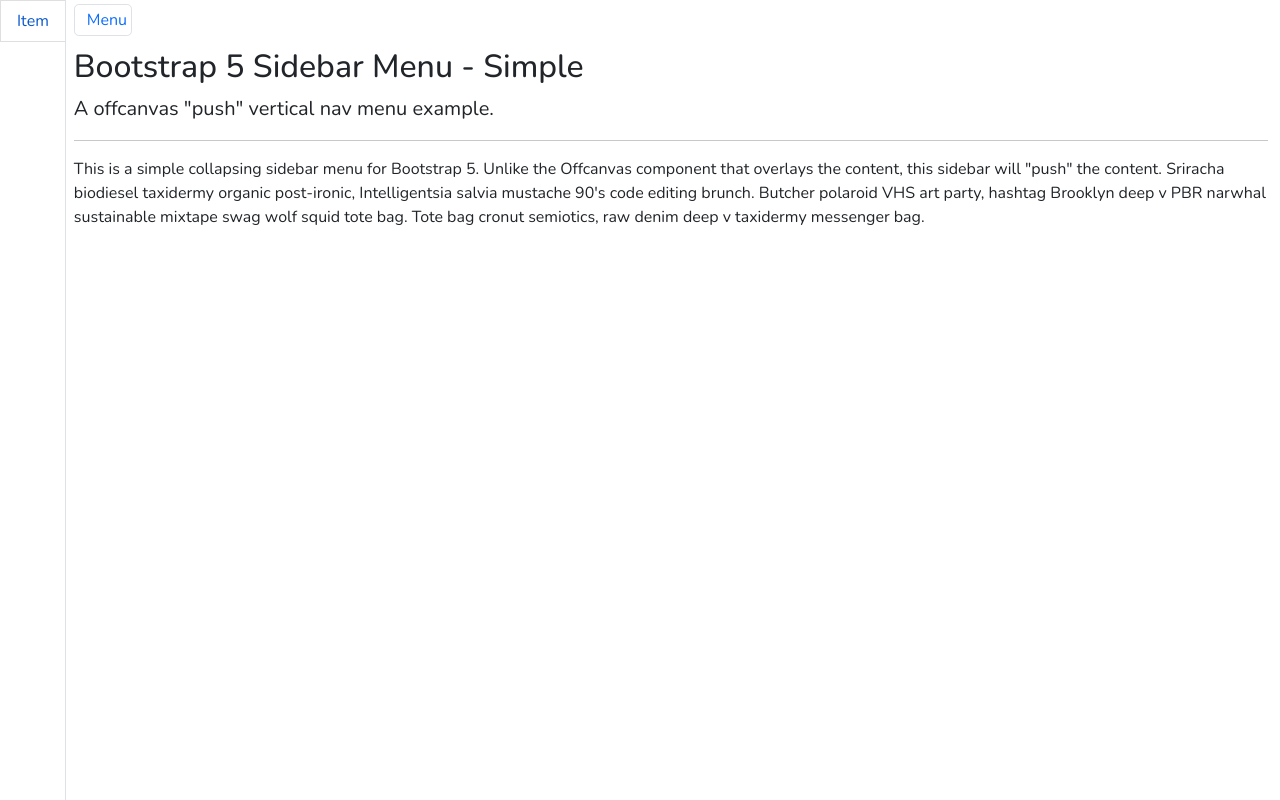
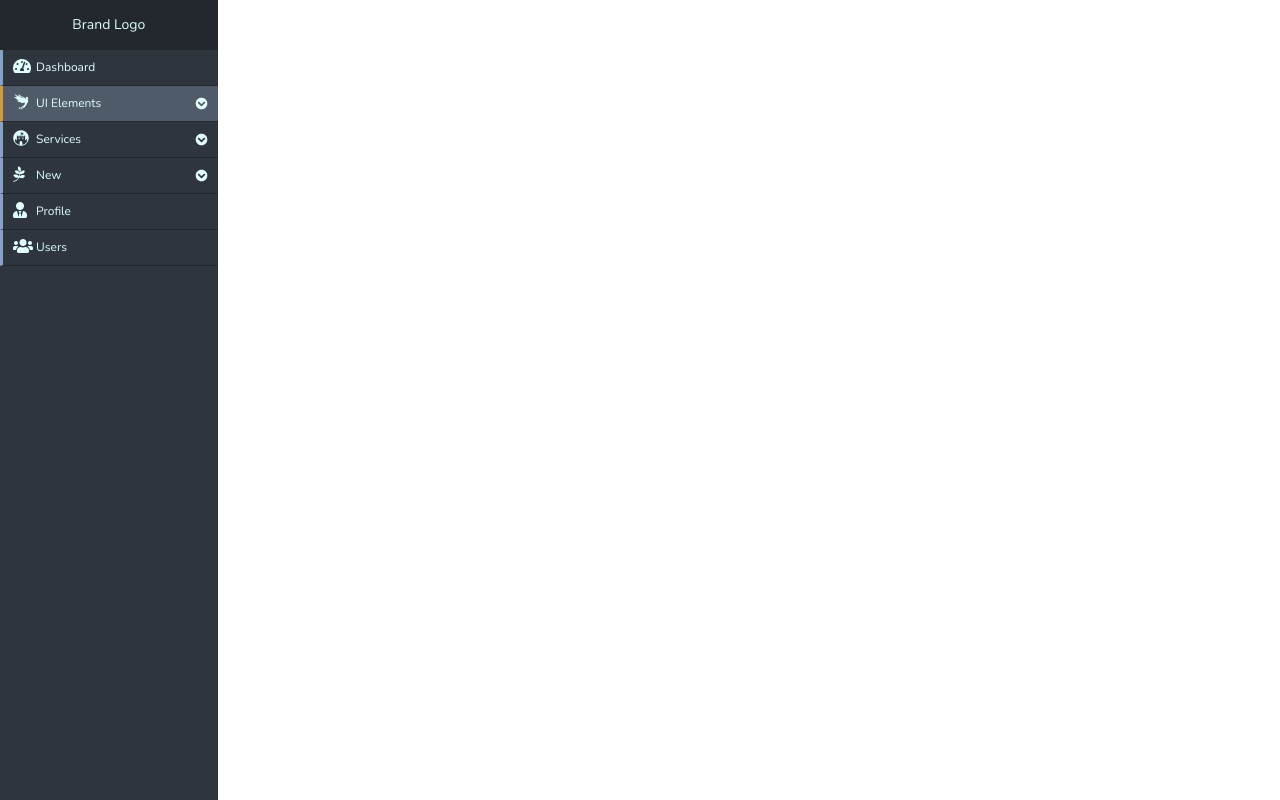
Before and after one commit to paulrajib/react-redux-dashboard, a React (Create React App) app: page / in a window 1280 px wide. Built offline with nearby package versions, Linux system fonts and the light colour scheme.

Commit message:
sidebar updated

```diff
--- a/src/components/sidebar/Sidebar.jsx
+++ b/src/components/sidebar/Sidebar.jsx
@@ -5,30 +5,72 @@
   return (
     <div className="sidebar">
 
-      <div className="container-fluid">
-        <div className="row flex-nowrap">
-            <div className="col-auto px-0">
-                <div id="sidebar" className="collapse collapse-horizontal show border-end">
-                    <div id="sidebar-nav" className="list-group border-0 rounded-0 text-sm-start min-vh-100">
-                        <a href="#" className="list-group-item border-end-0 d-inline-block text-truncate" data-bs-parent="#sidebar"><i className="bi bi-bootstrap"></i> <span>Item</span> </a>
-                    </div>
-                </div>
-            </div>
-            <main className="col ps-md-2 pt-2">
-                <a href="#" data-bs-target="#sidebar" data-bs-toggle="collapse" className="border rounded-3 p-1 text-decoration-none"><i className="bi bi-list bi-lg py-2 p-1"></i> Menu</a>
-                <div className="page-header pt-3">
-                    <h2>Bootstrap 5 Sidebar Menu - Simple</h2>
-                </div>
-                <p className="lead">A offcanvas "push" vertical nav menu example.</p>
-                <hr />
-                <div className="row">
-                    <div className="col-12">
-                        <p>This is a simple collapsing sidebar menu for Bootstrap 5. Unlike the Offcanvas component that overlays the content, this sidebar will "push" the content. Sriracha biodiesel taxidermy organic post-ironic, Intelligentsia salvia mustache 90's code editing brunch. Butcher polaroid VHS art party, hashtag Brooklyn deep v PBR narwhal sustainable mixtape swag wolf squid tote bag. Tote bag cronut semiotics, raw denim deep v taxidermy messenger bag.</p>
-                    </div>
-                </div>
-            </main>
+        <div className="nav-side-menu">
+            <div className="brand">Brand Logo</div>
+            <i className="fa fa-bars fa-2x toggle-btn" data-bs-toggle="collapse" data-bs-target="#menu-content"></i>
+
+                <div className="menu-list">
+
+                    <ul id="menu-content" className="menu-content collapse out">
+                        <li>
+                          <a href="#">
+                          <i className="fas fa-tachometer-alt fa-lg"></i> Dashboard
+                          </a>
+                        </li>
+
+                        <li  data-bs-toggle="collapse" data-bs-target="#products" className="collapsed active">
+                          <a href="#"><i className="fab fa-studiovinari fa-lg"></i> UI Elements <span className="arrow"></span></a>
+                        </li>
+                        <ul className="sub-menu collapse" id="products">
+                            <li className="active"><a href="#">CSS3 Animation</a></li>
+                            <li><a href="#">General</a></li>
+                            <li><a href="#">Buttons</a></li>
+                            <li><a href="#">Tabs & Accordions</a></li>
+                            <li><a href="#">Typography</a></li>
+                            <li><a href="#">FontAwesome</a></li>
+                            <li><a href="#">Slider</a></li>
+                            <li><a href="#">Panels</a></li>
+                            <li><a href="#">Widgets</a></li>
+                            <li><a href="#">Bootstrap Model</a></li>
+                        </ul>
+
+
+                        <li data-bs-toggle="collapse" data-bs-target="#service" className="collapsed">
+                          <a href="#"><i className="fab fa-fort-awesome-alt fa-lg"></i> Services <span className="arrow"></span></a>
+                        </li>
+                        <ul className="sub-menu collapse" id="service">
+                          <li>New Service 1</li>
+                          <li>New Service 2</li>
+                          <li>New Service 3</li>
+                        </ul>
+
+
+                        <li data-bs-toggle="collapse" data-bs-target="#new" className="collapsed">
+                          <a href="#"><i className="fab fa-pagelines fa-lg"></i> New <span className="arrow"></span></a>
+                        </li>
+                        <ul className="sub-menu collapse" id="new">
+                          <li>New New 1</li>
+                          <li>New New 2</li>
+                          <li>New New 3</li>
+                        </ul>
+
+
+                         <li>
+                          <a href="#">
+                          <i className="fas fa-user-tie fa-lg"></i> Profile
+                          </a>
+                          </li>
+
+                         <li>
+                          <a href="#">
+                          <i className="fa fa-users fa-lg"></i> Users
+                          </a>
+                        </li>
+                    </ul>
+             </div>
         </div>
-      </div>
+
+
     </div>
   );
 }
--- a/src/components/sidebar/sidebar.scss
+++ b/src/components/sidebar/sidebar.scss
@@ -0,0 +1,154 @@
+@charset "ISO-8859-1";
+
+@import url("https://use.fontawesome.com/releases/v5.0.11/css/all.css");
+
+.Button {
+	height: 50px;
+	position: relative;
+	background: #ccc;
+	padding-top: 10px;
+	padding-bottom: 10px;
+	padding-left: 0px;
+	left: 0px;
+	right: 0px;
+	width: 100%;
+	overflow: hidden;
+}
+
+.nav-side-menu {
+  overflow: auto;
+  font-family: verdana;
+  font-size: 12px;
+  font-weight: 200;
+  background-color: #2e353d;
+  position: fixed;
+  top: 0px;
+  padding-left: 0px;
+  height: 100%;
+  width: 17%;
+  color: #e1ffff;
+}
+
+.nav-side-menu .brand {
+  background-color: #23282e;
+  line-height: 50px;
+  display: block;
+  text-align: center;
+  font-size: 14px;
+}
+.nav-side-menu .toggle-btn {
+  display: none;
+}
+.nav-side-menu ul,
+.nav-side-menu li {
+  list-style: none;
+  padding: 0px;
+  margin: 0px;
+  line-height: 35px;
+  cursor: pointer;
+}
+.nav-side-menu ul :not(collapsed) .arrow:before,
+.nav-side-menu li :not(collapsed) .arrow:before {
+  font-family: 'Font Awesome 5 Free';
+  content: "\f13a";
+  display: inline-block;
+  padding-left: 10px;
+  padding-right: 10px;
+  vertical-align: middle;
+  float: right;
+  font-weight: 900;
+}
+.nav-side-menu ul .active,
+.nav-side-menu li .active {
+  border-left: 3px solid #d19b3d;
+  background-color: #4f5b69;
+}
+.nav-side-menu ul .sub-menu li.active,
+.nav-side-menu li .sub-menu li.active {
+  color: #d19b3d;
+}
+.nav-side-menu ul .sub-menu li.active a,
+.nav-side-menu li .sub-menu li.active a {
+  color: #d19b3d;
+}
+.nav-side-menu ul .sub-menu li,
+.nav-side-menu li .sub-menu li {
+  background-color: #181c20;
+  border: none;
+  line-height: 28px;
+  border-bottom: 1px solid #23282e;
+  margin-left: 0px;
+}
+.nav-side-menu ul .sub-menu li:hover,
+.nav-side-menu li .sub-menu li:hover {
+  background-color: #020203;
+}
+.nav-side-menu ul .sub-menu li:before,
+.nav-side-menu li .sub-menu li:before {
+  font-family: 'Font Awesome 5 Free';
+  content: "\f105";
+  display: inline-block;
+  padding-left: 10px;
+  padding-right: 10px;
+  vertical-align: middle;
+  font-weight: 900;
+}
+.nav-side-menu li {
+  padding-left: 0px;
+  border-left: 3px solid #84a3c6;
+  border-bottom: 1px solid #23282e;
+}
+.nav-side-menu li a {
+  text-decoration: none;
+  color: #e1ffff;
+}
+.nav-side-menu li a i {
+  padding-left: 10px;
+  width: 20px;
+  padding-right: 20px;
+}
+.nav-side-menu li:hover {
+  border-left: 3px solid #d19b3d;
+  background-color: #4f5b69;
+  -webkit-transition: all 1s ease;
+  -moz-transition: all 1s ease;
+  -o-transition: all 1s ease;
+  -ms-transition: all 1s ease;
+  transition: all 1s ease;
+}
+@media (max-width: 767px) {
+  .nav-side-menu {
+    position: relative;
+    width: 100%;
+    margin-bottom: 10px;
+  }
+  .nav-side-menu .toggle-btn {
+    display: block;
+    cursor: pointer;
+    position: absolute;
+    right: 10px;
+    top: 10px;
+    z-index: 10 !important;
+    padding: 3px;
+    background-color: #6a6a6a;
+    color: #000;
+    width: 40px;
+    text-align: center;
+    border-radius: 5px;
+  }
+  .brand {
+    text-align: left !important;
+    font-size: 22px;
+    padding-left: 20px;
+    line-height: 50px !important;
+  }
+}
+@media (min-width: 767px) {
+  .nav-side-menu .menu-list .menu-content {
+    display: block;
+  }
+}
+body {
+  margin: 0px;
+  padding: 0px;
+}
--- a/src/pages/home/Home.jsx
+++ b/src/pages/home/Home.jsx
@@ -4,7 +4,8 @@
 
 const Home = () => {
   return (<div className="home">
-    <Sidebar/>
+    <Sidebar />
+    <div className="homeContainer">COntainer</div>
   </div>);
 }
 
```
